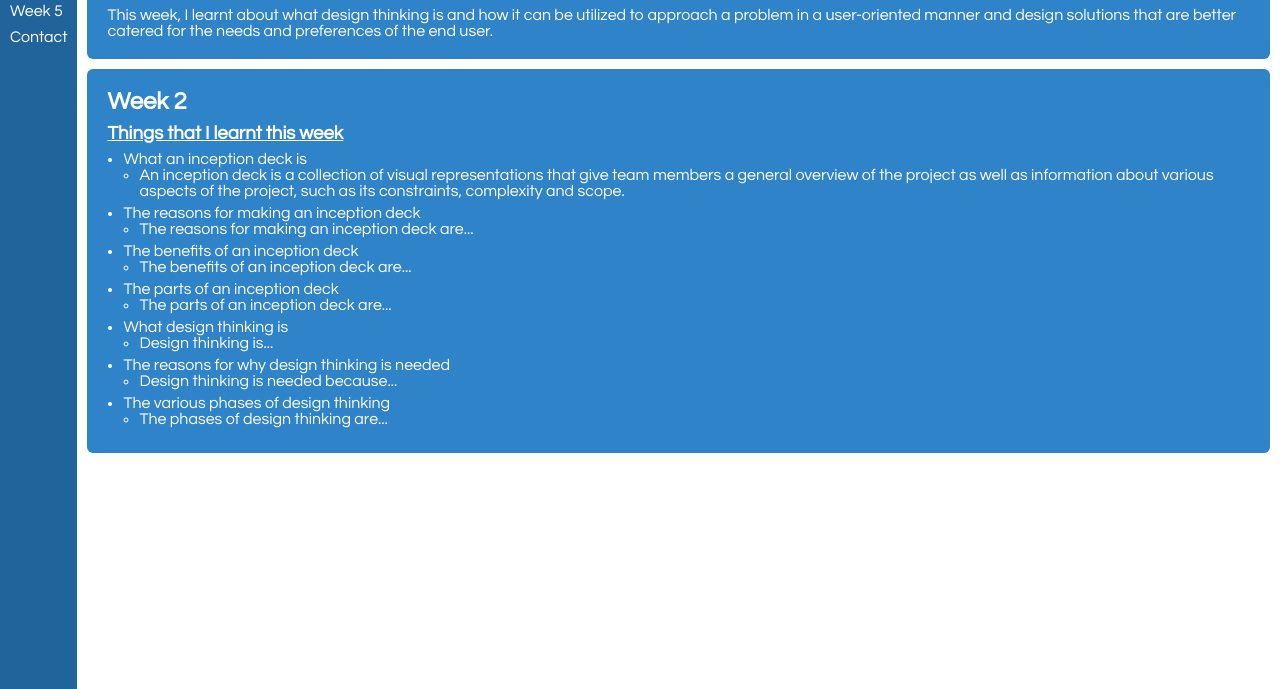
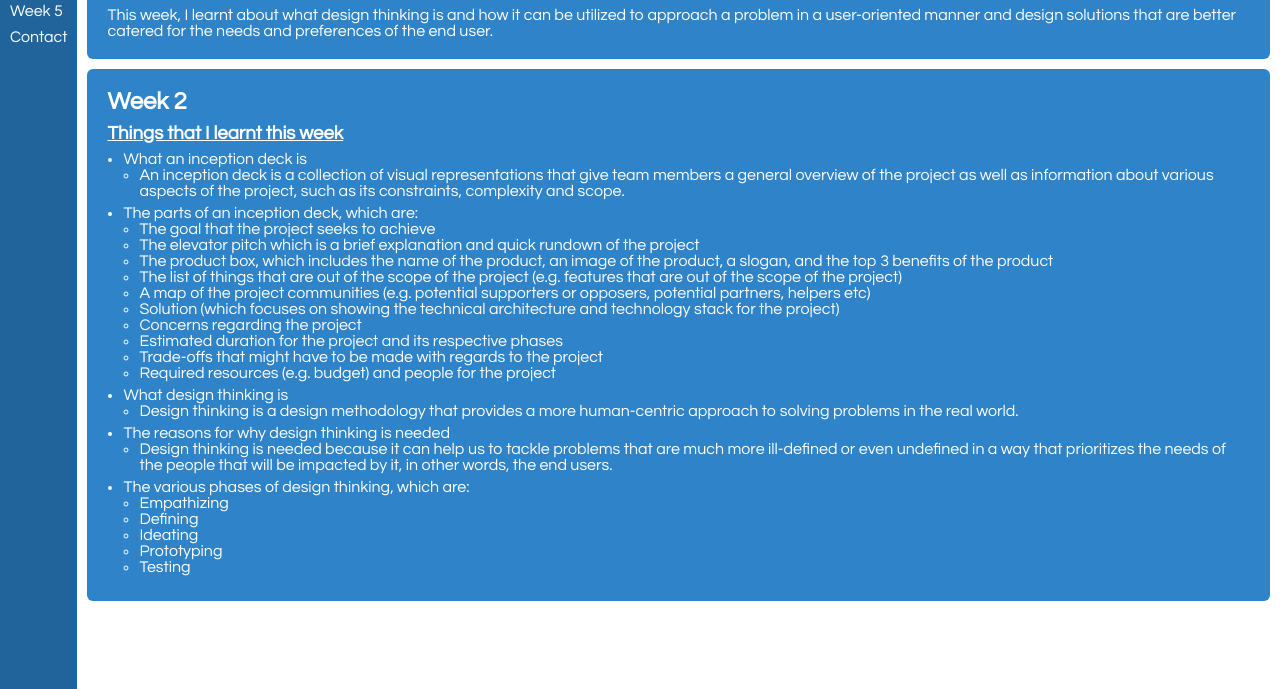
Before and after one commit to S10239861-NP/Portfolio-Development-Module-Blog, a plain HTML site: page index.html in a window 1280 px wide. Shown: the part 111-800 px from the top of the page. Drawn offline with Linux system fonts and the light colour scheme.

Commit message:
Update blog.

```diff
--- a/index.html
+++ b/index.html
@@ -57,30 +57,28 @@
 
                             <li class="li-1">
                                 <div class="list-element-child-container">
-                                    <p>The reasons for making an inception deck</p>
+                                    <p>The parts of an inception deck, which are:</p>
 
                                     <ul class="ul-padding-left-16-px">
-                                        <li>The reasons for making an inception deck are...</li>
-                                    </ul>
-                                </div>
-                            </li>
+                                        <li>The goal that the project seeks to achieve</li>
 
-                            <li class="li-1">
-                                <div class="list-element-child-container">
-                                    <p>The benefits of an inception deck</p>
+                                        <li>The elevator pitch which is a brief explanation and quick rundown of the project</li>
 
-                                    <ul class="ul-padding-left-16-px">
-                                        <li>The benefits of an inception deck are...</li>
-                                    </ul>
-                                </div>
-                            </li>
+                                        <li>The product box, which includes the name of the product, an image of the product, a slogan, and the top 3 benefits of the product</li>
 
-                            <li class="li-1">
-                                <div class="list-element-child-container">
-                                    <p>The parts of an inception deck</p>
+                                        <li>The list of things that are out of the scope of the project (e.g. features that are out of the scope of the project)</li>
 
-                                    <ul class="ul-padding-left-16-px">
-                                        <li>The parts of an inception deck are...</li>
+                                        <li>A map of the project communities (e.g. potential supporters or opposers, potential partners, helpers etc)</li>
+
+                                        <li>Solution (which focuses on showing the technical architecture and technology stack for the project)</li>
+
+                                        <li>Concerns regarding the project</li>
+
+                                        <li>Estimated duration for the project and its respective phases</li>
+
+                                        <li>Trade-offs that might have to be made with regards to the project</li>
+
+                                        <li>Required resources (e.g. budget) and people for the project</li>
                                     </ul>
                                 </div>
                             </li>
@@ -90,7 +88,7 @@
                                     <p>What design thinking is</p>
 
                                     <ul class="ul-padding-left-16-px">
-                                        <li>Design thinking is...</li>
+                                        <li>Design thinking is a design methodology that provides a more human-centric approach to solving problems in the real world.</li>
                                     </ul>
                                 </div>
                             </li>
@@ -100,17 +98,25 @@
                                     <p>The reasons for why design thinking is needed</p>
 
                                     <ul class="ul-padding-left-16-px">
-                                        <li>Design thinking is needed because...</li>
+                                        <li>Design thinking is needed because it can help us to tackle problems that are much more ill-defined or even undefined in a way that prioritizes the needs of the people that will be impacted by it, in other words, the end users.</li>
                                     </ul>
                                 </div>
                             </li>
 
                             <li class="li-1">
                                 <div class="list-element-child-container">
-                                    <p>The various phases of design thinking</p>
+                                    <p>The various phases of design thinking, which are:</p>
 
                                     <ul class="ul-padding-left-16-px">
-                                        <li>The phases of design thinking are...</li>
+                                        <li>Empathizing</li>
+
+                                        <li>Defining</li>
+
+                                        <li>Ideating</li>
+
+                                        <li>Prototyping</li>
+
+                                        <li>Testing</li>
                                     </ul>
                                 </div>
                             </li>
```
